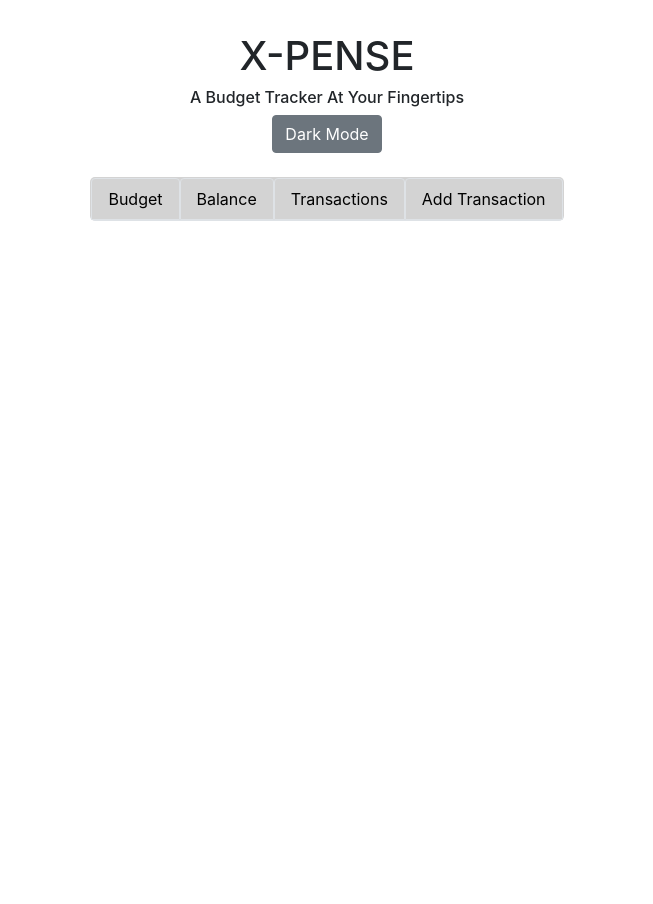
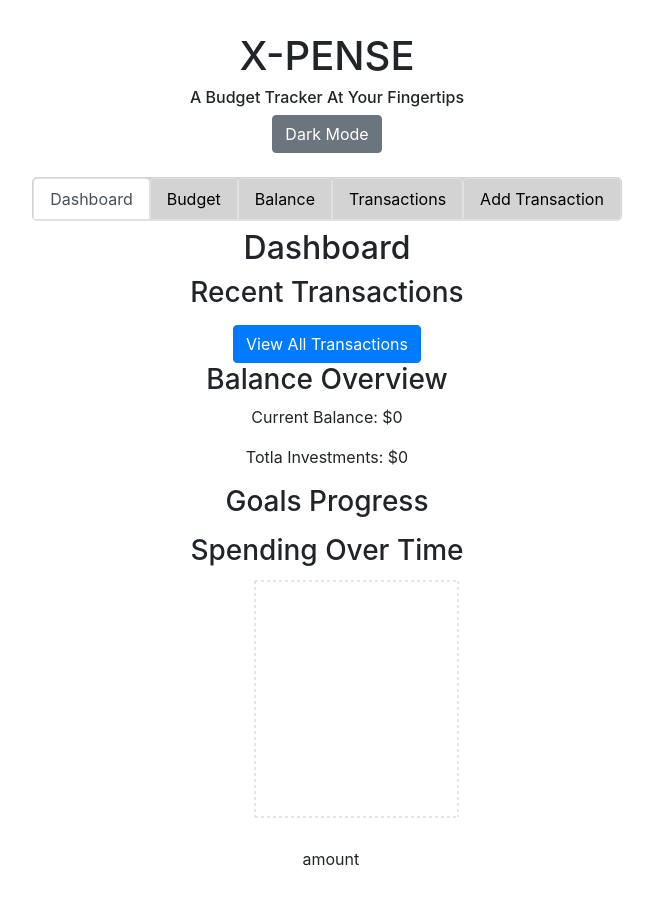
Before and after one commit to marlonmunoz/x-pense-app, a React (Vite) app in the folder Client/: page /dashboard in a window 1280 px wide. Shown: the top 904 px of the page, without its empty margins (313-966 px from the left). Before the commit the page ends 800 px from the top, so only its background shows below. Built offline with nearby package versions, Linux system fonts and the light colour scheme.

Commit message:
added basic features for Dashboard

```diff
--- a/Client/src/components/App.jsx
+++ b/Client/src/components/App.jsx
@@ -1,9 +1,10 @@
 import React, { useState } from 'react';
 import { BrowserRouter as Router, Routes, Route, NavLink, Outlet }  from 'react-router-dom';
-import Transactions from '../components/Transactions';
 import AddTransactions from '../components/AddTransactions';
 import Balance from '../components/Balance'
 import Budget from '../components/Budget'
+import Dashboard from '../components/Dashboard'
+import Transactions from '../components/Transactions';
 import '/src/App.css'
 
 function App() {
@@ -37,6 +38,9 @@ function App() {
           <div className='collapse navbar-collapse justify-content-center' id='navbarNav'>
             <ul className='nav nav-tabs nav-tabs-bg'>
               <li className='nav-item'>
+                <NavLink className= {`nav-link ${darkMode ? 'nav-link-dark-mode' : 'nav-link-light-mode'} border `} to='/dashboard'>Dashboard</NavLink>
+              </li>
+              <li className='nav-item'>
                 <NavLink className= {`nav-link ${darkMode ? 'nav-link-dark-mode' : 'nav-link-light-mode'} border `} to='budget'>Budget</NavLink>
               </li>
               <li className='nav-item'>
@@ -57,6 +61,7 @@ function App() {
             <Route path='/transactions' element ={<Transactions transactions={transactions} setTransactions={setTransactions} darkMode={darkMode} />}/>
             <Route path='/add' element ={<AddTransactions transactions={transactions} setTransactions={setTransactions} darkMode={darkMode} />}/>
             <Route path='/budget' element ={<Budget balance={balance} darkMode={darkMode} />}/>
+            <Route path='/dashboard' element = {<Dashboard />} />
           </Route>
         </Routes>
       </div>
--- a/Client/src/components/Dashboard.jsx
+++ b/Client/src/components/Dashboard.jsx
@@ -0,0 +1,60 @@
+import React from "react";
+import { Navigate, useNavigate } from "react-router-dom";
+import { LineChart, Line, XAxis, YAxis, CartesianGrid, Tooltip, Legend, ResponsiveContainer} from 'recharts'
+
+function Dashboard({ transactions =[], balance =0, goals =[], investments= [] }) {
+    const navigate = useNavigate();
+
+    const recentTransactions = transactions.slice(-5);
+    const totalInvestments = investments.reduce((total, investment) => total + investment.amount, 0);
+    const goalsProgress = goals.map(goal => ({
+        ...goal,
+        progress: (goal.saved / goal.target) * 100
+    }));
+    return (
+        <div>
+            <h2>Dashboard</h2>
+            <div className="summary">
+                <h3>Recent Transactions</h3>
+                <ul>
+                    {recentTransactions.map((transaction, index) => (
+                        <li>
+                            {transaction.category}: ${transaction.amount} - {transaction.text}
+                        </li>
+                    ))}
+                </ul>
+                <button onClick={() => navigate('/transactions')} className="btn btn-primary"> View All Transactions</button>
+            </div>
+            <div className="balance-overview">
+                <h3>Balance Overview</h3>
+                <p>Current Balance: ${balance}</p>
+                <p>Totla Investments: ${totalInvestments}</p>
+            </div>
+            <div className="goals-progress">
+                <h3>Goals Progress</h3>
+                <ul>
+                    {goalsProgress.map((goal, index) => (
+                        <li>
+                            {goal.name}: {goal.progress.toFixed(2)}%
+                        </li>
+                    ))}
+                </ul>
+            </div>
+            <div className="charts">
+                <h3>Spending Over Time</h3>
+                <ResponsiveContainer width="100%" height={300}>
+                    <LineChart data={transactions}>
+                        <CartesianGrid strokeDasharray="3 3" />
+                        <XAxis dataKey="date"/>
+                        <YAxis/>
+                        <Tooltip/>
+                        <Legend />
+                        <Line type="monotone" dataKey="amount" stroke="8884d8" activeDot={{ r: 8 }}/>
+                    </LineChart>
+                </ResponsiveContainer>
+            </div>
+        </div>
+    )
+}
+
+export default Dashboard;
--- a/Client/src/components/Transactions.jsx
+++ b/Client/src/components/Transactions.jsx
@@ -26,7 +26,7 @@ const Transactions = ({ transactions, setTransactions, darkMode }) => {
         setEditIndex(null);
     };
 
-    const totalAmount = transactions.reduce((total, transaction) => total + transaction.amount, ''); // the '' will remove the 0 the shows in front of every transaction.
+    const totalAmount = transactions.reduce((total, transaction) => total + transaction.amount, 0); // the '' will remove the 0 the shows in front of every transaction.
     return (
         <div>
             <h5>New Transactions Added</h5>
```
